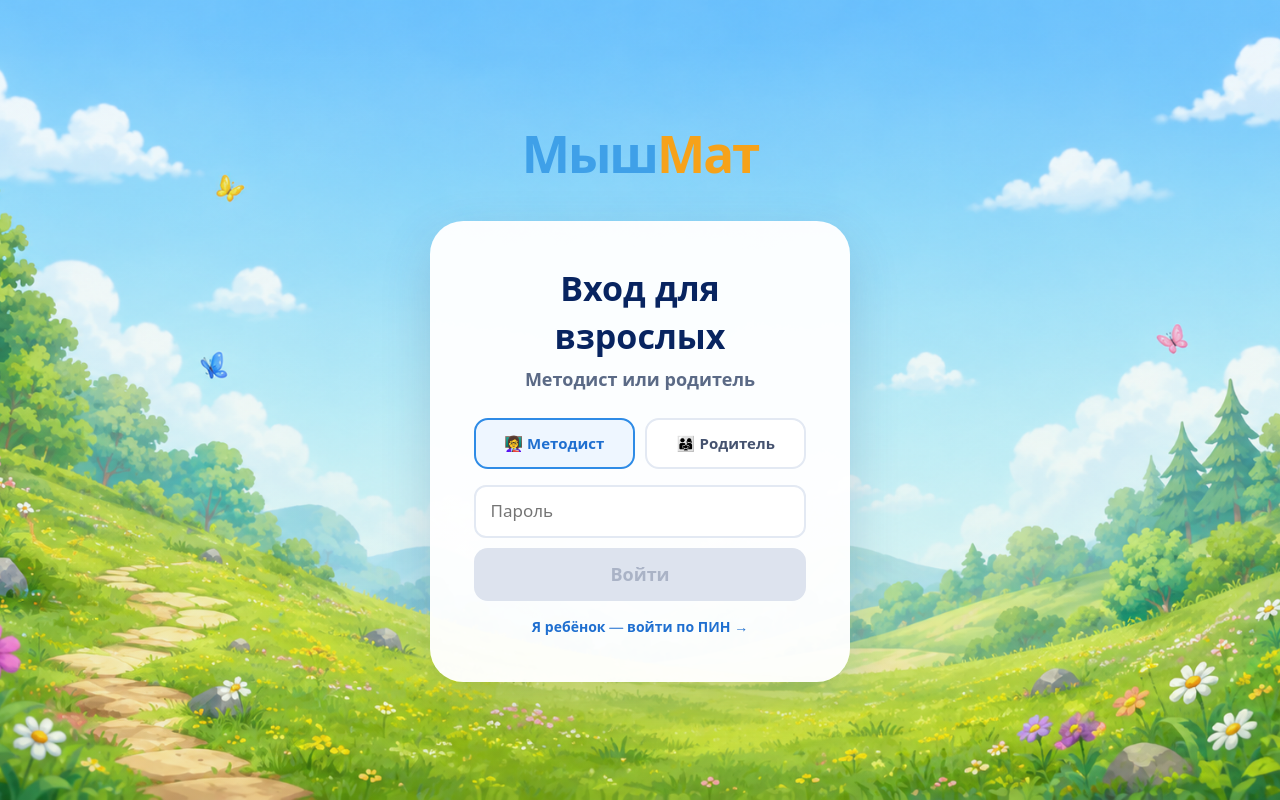
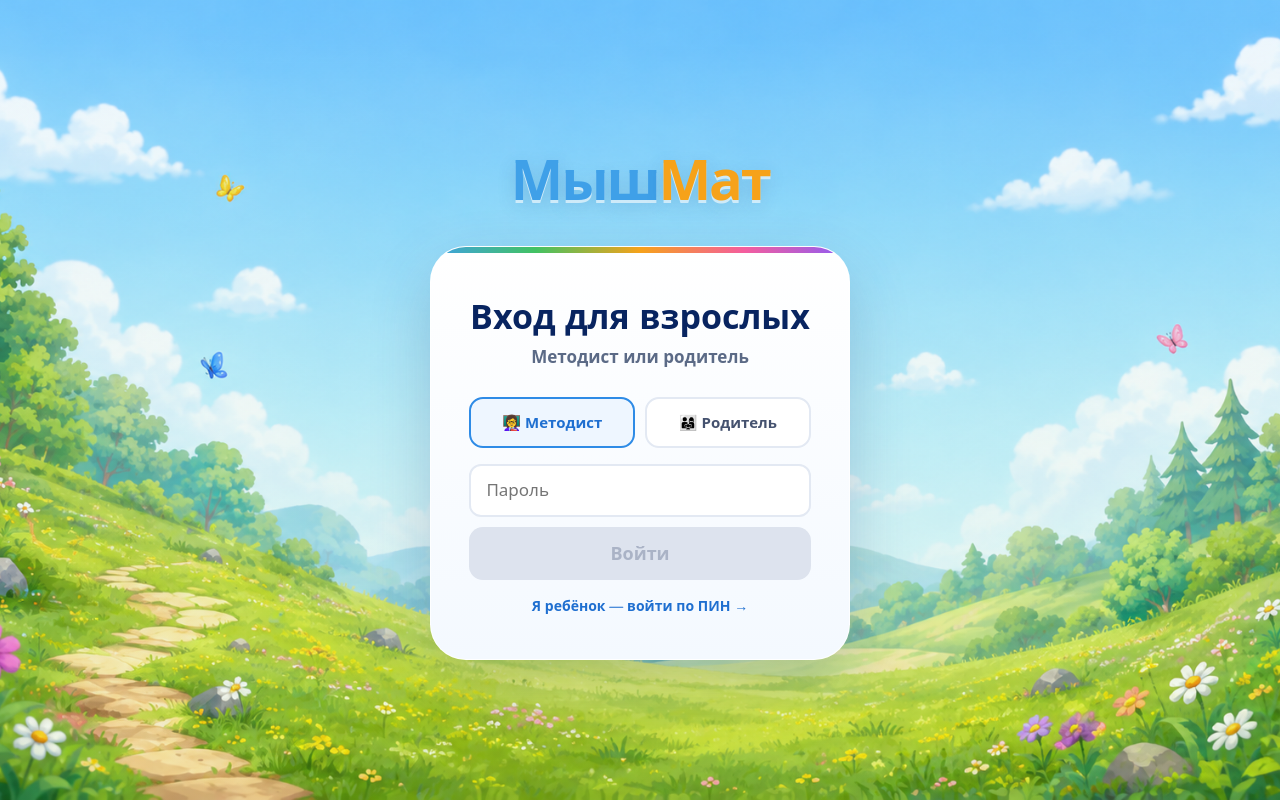
Before and after one commit to ksmishukova-alt/MyshClaude, a Next.js app in the folder apps/web/: page /enter in a window 1280 px wide. Built offline with nearby package versions, Linux system fonts and the light colour scheme.

Commit message:
Экран входа: цветные аватары, сетка, объёмный PIN-пад

```diff
--- a/apps/web/src/app/login/login.css
+++ b/apps/web/src/app/login/login.css
@@ -1,30 +1,45 @@
-.lg-stage{inline-size:100dvw;min-block-size:100dvh;background-image:linear-gradient(180deg,rgba(143,208,255,.15),rgba(154,212,114,.1)),url('/myshmat-assets/background.png');background-size:cover;background-position:center;display:flex;flex-direction:column;align-items:center;justify-content:center;padding:clamp(16px,3vw,40px);gap:clamp(16px,2.4vw,30px)}
-.lg-logo{font-family:var(--font-display,system-ui);font-weight:800;color:#3FA0E8;font-size:clamp(28px,4vw,52px);letter-spacing:-.04em}
+.lg-stage{inline-size:100dvw;min-block-size:100dvh;background-image:linear-gradient(180deg,rgba(143,208,255,.15),rgba(154,212,114,.1)),url('/myshmat-assets/background.png');background-size:cover;background-position:center;display:flex;flex-direction:column;align-items:center;justify-content:center;padding:clamp(16px,3vw,40px);gap:clamp(14px,2vw,26px)}
+.lg-logo{font-family:var(--font-display,system-ui);font-weight:800;color:#3FA0E8;font-size:clamp(30px,4.4vw,56px);letter-spacing:-.04em;text-shadow:0 3px 0 rgba(255,255,255,.6),0 6px 18px rgba(37,75,131,.18)}
 .lg-logo span{color:#F6A21A}
-.lg-box{background:rgba(255,255,255,.96);border-radius:clamp(20px,2.6vw,34px);box-shadow:0 18px 50px rgba(37,75,131,.2);padding:clamp(24px,3.4vw,46px);inline-size:min(100%,440px);text-align:center;position:relative}
-.lg-title{font-family:var(--font-display,system-ui);font-weight:800;color:#082460;font-size:clamp(22px,2.8vw,34px);margin-bottom:6px}
-.lg-sub{color:#5b6a86;font-weight:600;margin-bottom:clamp(16px,2.2vw,26px);font-size:clamp(14px,1.6vw,18px)}
-.lg-profiles{display:grid;grid-template-columns:1fr 1fr;gap:clamp(12px,1.6vw,18px)}
-.lg-profile{border:0;background:#f4f7fd;border-radius:20px;padding:clamp(16px,2.2vw,28px) clamp(10px,1.4vw,16px);cursor:pointer;font-family:inherit;display:flex;flex-direction:column;align-items:center;gap:6px;transition:transform .14s,box-shadow .14s;border:2px solid transparent}
-.lg-profile:hover{transform:translateY(-3px);border-color:#2E8BE6;box-shadow:0 10px 24px rgba(46,139,230,.18)}
-.lg-avatar{inline-size:clamp(56px,8vw,84px);block-size:clamp(56px,8vw,84px);border-radius:50%;background:linear-gradient(145deg,#b7e1ff,#7fb8e6);display:grid;place-items:center;font-size:clamp(30px,4.4vw,46px)}
-.lg-avatar.big{margin:0 auto clamp(10px,1.4vw,16px)}
-.lg-name{font-family:var(--font-display,system-ui);font-weight:800;color:#082460;font-size:clamp(16px,1.9vw,22px)}
-.lg-grade{color:#7a88a8;font-weight:700;font-size:clamp(12px,1.3vw,15px)}
-.lg-back{position:absolute;top:clamp(14px,1.8vw,22px);left:clamp(14px,1.8vw,22px);border:0;background:#eef4ff;border-radius:999px;padding:7px 14px;font-family:inherit;font-weight:700;color:#2E8BE6;cursor:pointer;font-size:13px}
-.lg-dots{display:flex;justify-content:center;gap:clamp(12px,1.6vw,18px);margin-bottom:clamp(14px,2vw,22px)}
-.lg-dots span{inline-size:clamp(14px,1.8vw,20px);block-size:clamp(14px,1.8vw,20px);border-radius:50%;background:#dce3f0;transition:all .15s}
-.lg-dots span.on{background:#2E8BE6;transform:scale(1.1)}
+
+.lg-box{position:relative;background:linear-gradient(180deg,#ffffff,#f4f9ff);border-radius:clamp(22px,2.8vw,36px);box-shadow:0 24px 60px rgba(37,75,131,.24),inset 0 2px 0 rgba(255,255,255,.9);padding:clamp(26px,3.6vw,46px) clamp(22px,3vw,40px) clamp(24px,3.4vw,42px);inline-size:min(100%,540px);text-align:center;border:1px solid rgba(255,255,255,.8);overflow:hidden}
+/* тонкий цветной акцент сверху */
+.lg-box::before{content:"";position:absolute;left:0;right:0;top:0;block-size:6px;background:linear-gradient(90deg,#3FA0E8,#42C263,#F6A21A,#F45D9E,#8B5CF6)}
+.lg-title{font-family:var(--font-display,system-ui);font-weight:800;color:#082460;font-size:clamp(22px,2.9vw,34px);margin-bottom:4px}
+.lg-sub{color:#5b6a86;font-weight:700;margin-bottom:clamp(18px,2.4vw,28px);font-size:clamp(13px,1.5vw,17px)}
+
+.lg-profiles{position:relative;z-index:1;display:grid;grid-template-columns:repeat(auto-fit,minmax(clamp(112px,28%,150px),1fr));gap:clamp(12px,1.6vw,18px)}
+.lg-profile{position:relative;border:2px solid transparent;background:var(--tint,#eaf4ff);border-radius:22px;padding:clamp(16px,2.2vw,26px) clamp(8px,1.2vw,14px) clamp(12px,1.6vw,18px);cursor:pointer;font-family:inherit;display:flex;flex-direction:column;align-items:center;gap:7px;transition:transform .15s,box-shadow .15s,border-color .15s;box-shadow:0 6px 16px rgba(37,75,131,.1)}
+.lg-profile:hover{transform:translateY(-5px) scale(1.03);border-color:var(--ring,#3FA0E8);box-shadow:0 16px 30px rgba(37,75,131,.2)}
+.lg-profile:active{transform:translateY(-1px) scale(1)}
+/* цвет на ребёнка */
+.lg-profile:nth-child(5n+1){--ring:#3FA0E8;--tint:#eaf4ff}
+.lg-profile:nth-child(5n+2){--ring:#F45D9E;--tint:#ffeef5}
+.lg-profile:nth-child(5n+3){--ring:#42C263;--tint:#e9f9ec}
+.lg-profile:nth-child(5n+4){--ring:#8B5CF6;--tint:#f1ebff}
+.lg-profile:nth-child(5n){--ring:#F6A21A;--tint:#fff4e0}
+
+.lg-avatar{inline-size:clamp(62px,9vw,92px);block-size:clamp(62px,9vw,92px);border-radius:50%;background-color:#dceaf8;background-image:url('/myshmat-assets/avatar.png');background-size:165%;background-position:center 20%;background-repeat:no-repeat;border:3px solid #fff;box-shadow:0 6px 14px rgba(0,0,0,.16),0 0 0 4px var(--ring,#3FA0E8)}
+.lg-avatar.big{margin:clamp(8px,1.2vw,14px) auto clamp(10px,1.4vw,16px);inline-size:clamp(86px,12vw,116px);block-size:clamp(86px,12vw,116px);--ring:#3FA0E8;position:relative;z-index:1}
+.lg-name{font-family:var(--font-display,system-ui);font-weight:800;color:#13315f;font-size:clamp(16px,1.9vw,22px)}
+.lg-grade{background:#fff;border-radius:999px;padding:2px 12px;color:var(--ring,#3FA0E8);font-weight:800;font-size:clamp(11px,1.25vw,14px);box-shadow:0 2px 6px rgba(37,75,131,.12)}
+
+/* ── PIN-экран ── */
+.lg-back{position:absolute;top:clamp(14px,1.8vw,22px);left:clamp(14px,1.8vw,22px);z-index:2;border:0;background:rgba(255,255,255,.85);border-radius:999px;padding:7px 15px;font-family:inherit;font-weight:800;color:#1F6FD0;cursor:pointer;font-size:13px;box-shadow:0 3px 8px rgba(37,75,131,.16)}
+.lg-back:hover{background:#fff}
+.lg-dots{display:flex;justify-content:center;gap:clamp(12px,1.6vw,18px);margin:clamp(6px,1vw,12px) 0 clamp(16px,2.2vw,24px)}
+.lg-dots span{inline-size:clamp(15px,1.9vw,21px);block-size:clamp(15px,1.9vw,21px);border-radius:50%;background:#dce3f0;box-shadow:inset 0 2px 3px rgba(0,0,0,.1);transition:all .15s}
+.lg-dots span.on{background:linear-gradient(180deg,#5cb0f2,#1F6FD0);transform:scale(1.18);box-shadow:0 3px 8px rgba(31,111,208,.4)}
 .lg-dots.err span{background:#f0a8b8;animation:lg-shake .3s}
 @keyframes lg-shake{0%,100%{transform:translateX(0)}25%{transform:translateX(-6px)}75%{transform:translateX(6px)}}
-.lg-err-text{color:#d14d6e;font-weight:700;font-size:clamp(12px,1.3vw,15px);margin-bottom:clamp(12px,1.6vw,18px)}
-.lg-pad{display:grid;grid-template-columns:repeat(3,1fr);gap:clamp(10px,1.4vw,16px);max-inline-size:300px;margin:0 auto}
-.lg-key{border:0;background:#f4f7fd;border-radius:16px;cursor:pointer;font-family:inherit;font-weight:800;font-size:clamp(20px,2.6vw,30px);color:#082460;aspect-ratio:1.4;transition:background .12s,transform .1s}
-.lg-key:hover{background:#e4ecf8}
-.lg-key:active{transform:scale(.94)}
-.lg-key.del{font-size:clamp(18px,2.2vw,26px);color:#7a88a8}
+.lg-err-text{color:#d14d6e;font-weight:800;font-size:clamp(12px,1.3vw,15px);margin-bottom:clamp(12px,1.6vw,18px)}
+.lg-pad{display:grid;grid-template-columns:repeat(3,1fr);gap:clamp(10px,1.4vw,16px);max-inline-size:320px;margin:0 auto}
+.lg-key{border:0;background:linear-gradient(180deg,#fbfdff,#eaf1fb);border-radius:18px;cursor:pointer;font-family:inherit;font-weight:800;font-size:clamp(22px,2.8vw,32px);color:#13315f;aspect-ratio:1.5;box-shadow:0 4px 0 #cdd9ee,0 6px 12px rgba(37,75,131,.12);transition:transform .08s,box-shadow .08s,background .12s}
+.lg-key:hover{background:linear-gradient(180deg,#fff,#dfeafb)}
+.lg-key:active{transform:translateY(4px);box-shadow:0 1px 0 #cdd9ee,0 2px 6px rgba(37,75,131,.12)}
+.lg-key.del{font-size:clamp(18px,2.2vw,26px);color:#8a98b4;background:linear-gradient(180deg,#fff,#f1f4fa);box-shadow:0 4px 0 #dde3ee,0 6px 12px rgba(37,75,131,.1)}
 
-/* адаптив: на низких экранах не центрируем жёстко, разрешаем скролл */
 @media (max-height:680px){
   .lg-stage{justify-content:flex-start;overflow-y:auto}
 }
+@media (prefers-reduced-motion:reduce){.lg-profile{transition:none}}
--- a/apps/web/src/components/LoginScreen.tsx
+++ b/apps/web/src/components/LoginScreen.tsx
@@ -52,7 +52,7 @@ export function LoginScreen({ profiles }: { profiles: Profile[] }) {
         <div className="lg-profiles">
           {profiles.map((p) => (
             <button key={p.id} className="lg-profile" onClick={() => setPicked(p)}>
-              <span className="lg-avatar">🐭</span>
+              <span className="lg-avatar" aria-hidden />
               <span className="lg-name">{p.name}</span>
               <span className="lg-grade">{p.grade} класс</span>
             </button>
@@ -68,7 +68,7 @@ export function LoginScreen({ profiles }: { profiles: Profile[] }) {
       <button className="lg-back" onClick={() => { setPicked(null); setPin(""); setError(false); }}>
         ← Назад
       </button>
-      <div className="lg-avatar big">🐭</div>
+      <div className="lg-avatar big" aria-hidden />
       <h1 className="lg-title">Привет, {picked.name}!</h1>
       <p className="lg-sub">Введи свой ПИН-код</p>
 
```
